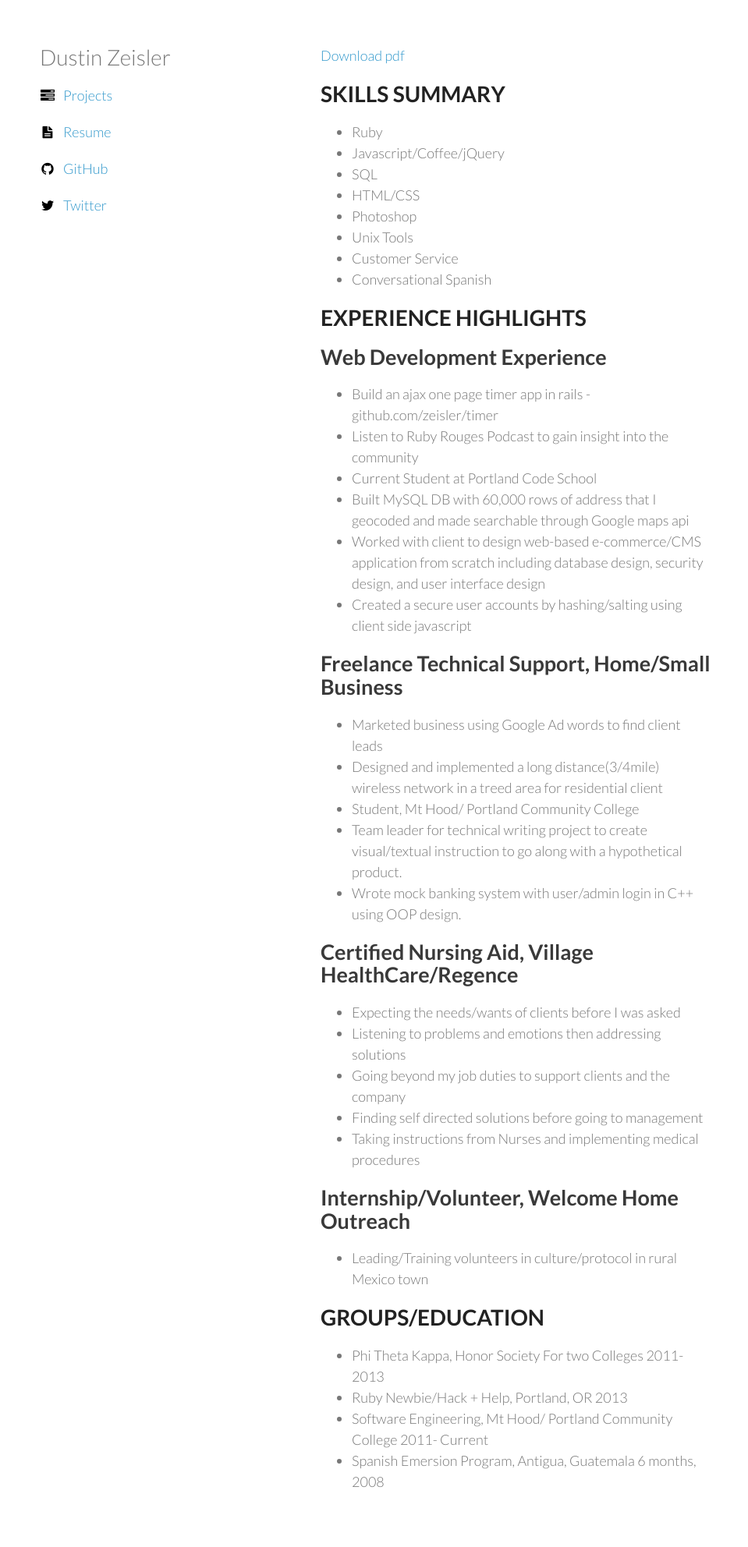
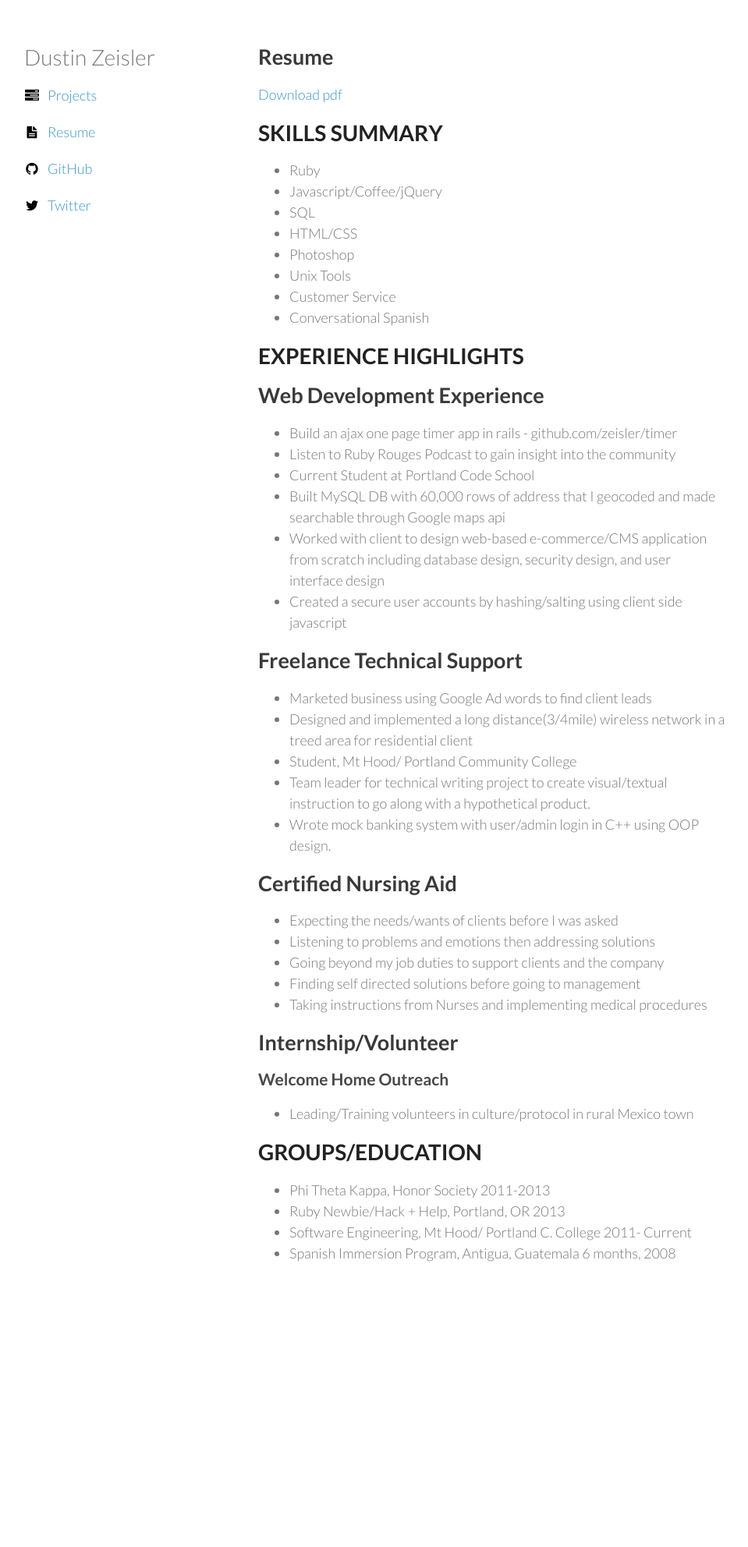
Before and after one commit to zeisler/zeisler.github.io, a Jekyll site: the page built from resume/index.md, in a window 1280 px wide. Shown: the whole page at 78% size, without its empty margins (159-1118 px from the left). Built offline with Jekyll 4.4.1, drawn with Linux system fonts in a browser that asks for light colours; after the commit the page ends 1691 px from its top, so only the background shows below that.

Commit message:
typo in resume and made section larger

```diff
--- a/_layouts/default.html
+++ b/_layouts/default.html
@@ -29,6 +29,7 @@
 
       </header>
       <section>
+      <h2>{{ page.title }}</h2>
       {{ content }}
 
       </section>
--- a/resume/index.md
+++ b/resume/index.md
@@ -1,8 +1,9 @@
 ---
 layout: default
-title: "resume"
+title: Resume
 description: ""
 ---
+
 [Download pdf](resume.pdf)
 #SKILLS SUMMARY
 * Ruby
@@ -24,26 +25,27 @@ description: ""
 * Worked with client to design web-based e-commerce/CMS application from scratch including database design, security design, and user interface design
 * Created a secure user accounts by hashing/salting using client side javascript
 
-##Freelance Technical Support, Home/Small Business
+##Freelance Technical Support
 * Marketed business using Google Ad words to find client leads
 * Designed and implemented a long distance(3/4mile) wireless network in a treed area for residential client
 * Student, Mt Hood/ Portland Community College
 * Team leader for technical writing project to create visual/textual instruction to go along with a hypothetical product.
 * Wrote mock banking system with user/admin login in C++ using OOP design.
 
-##Certified Nursing Aid, Village HealthCare/Regence
+##Certified Nursing Aid
 * Expecting the needs/wants of clients before I was asked
 * Listening to problems and emotions then addressing solutions
 * Going beyond my job duties to support clients and the company
 * Finding self directed solutions before going to management
 * Taking instructions from Nurses and implementing medical procedures
 
-##Internship/Volunteer, Welcome Home Outreach
+##Internship/Volunteer
+### Welcome Home Outreach
 * Leading/Training volunteers in culture/protocol in rural Mexico town
 
 
 #GROUPS/EDUCATION
-* Phi Theta Kappa, Honor Society For two Colleges   2011-2013
-* Ruby Newbie/Hack + Help, Portland, OR   2013
-* Software Engineering, Mt Hood/ Portland Community College   2011- Current
-* Spanish Emersion Program, Antigua, Guatemala    6 months, 2008
+* Phi Theta Kappa, Honor Society 2011-2013
+* Ruby Newbie/Hack + Help, Portland, OR 2013
+* Software Engineering, Mt Hood/ Portland C. College 2011- Current
+* Spanish Immersion Program, Antigua, Guatemala 6 months, 2008
--- a/stylesheets/styles.css
+++ b/stylesheets/styles.css
@@ -67,7 +67,7 @@ a small {
 }
 
 .wrapper {
-  width:860px;
+  width:900px;
   margin:0 auto;
 }
 
@@ -181,7 +181,7 @@ header ul a strong {
 }
 
 section {
-  width:500px;
+  width:600px;
   float:right;
   padding-bottom:50px;
 }
```
